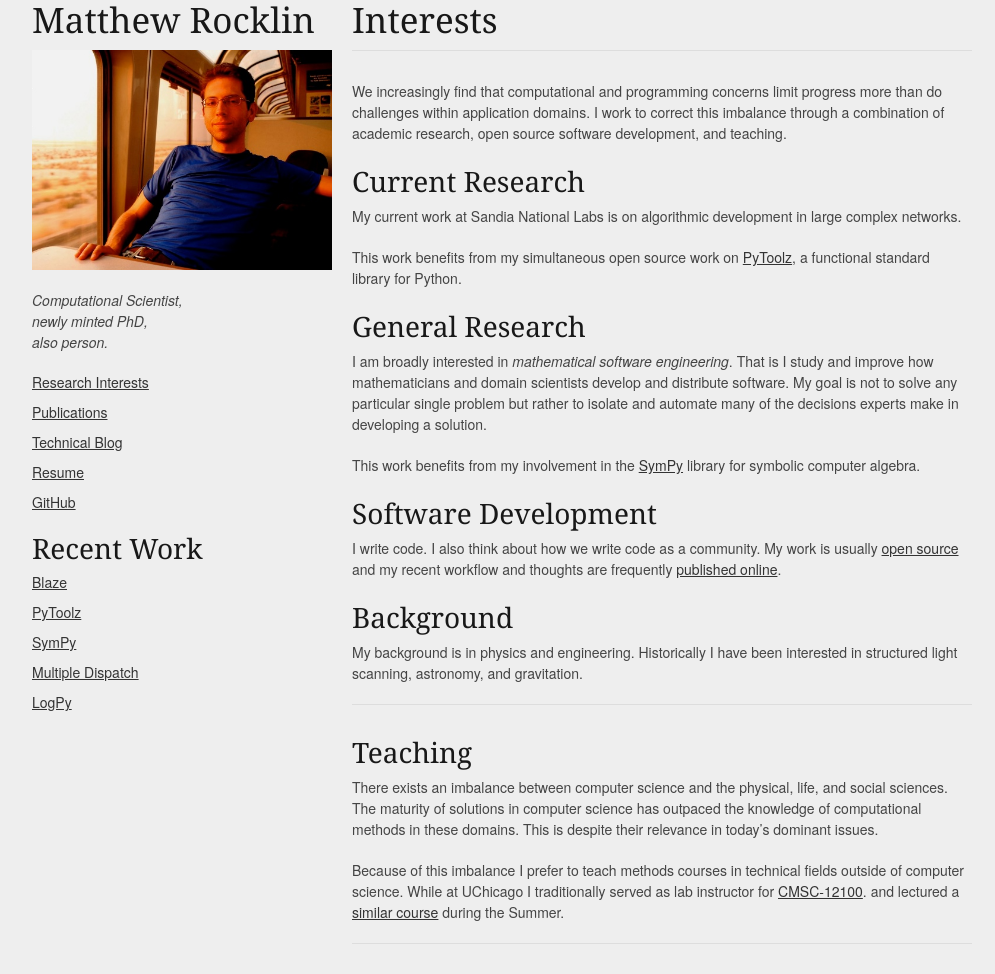
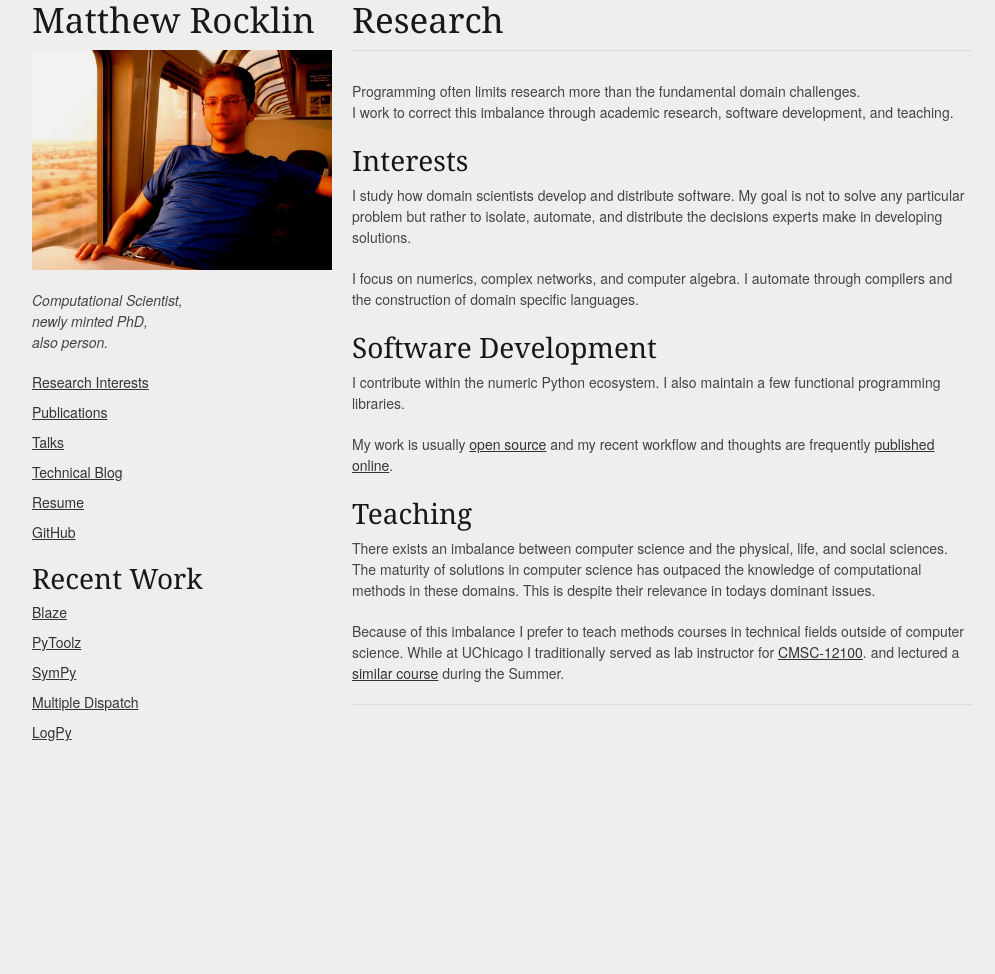
Before and after one commit to mrocklin/mrocklin.github.io, a Jekyll site: the page built from index.md, in a window 1280 px wide. Shown: the whole page, without its empty margins (138-1133 px from the left). Built offline with Jekyll 4.4.1, drawn with Linux system fonts in a browser that asks for light colours; Markdown is read by kramdown in place of the engine named in the settings; after the commit the page ends 900 px from its top, so only the background shows below that.

Commit message:
update content

```diff
--- a/_includes/leftbar.md
+++ b/_includes/leftbar.md
@@ -13,6 +13,7 @@ Matthew Rocklin
 
 *   [Research Interests](/)
 *   [Publications](/publications.html)
+*   [Talks](/talks.html)
 *   [Technical Blog](/blog/)
 *   [Resume](http://people.cs.uchicago.edu/~mrocklin/mrocklin-cv.pdf)
 *   [GitHub](http://github.com/mrocklin/)
--- a/index.md
+++ b/index.md
@@ -1,55 +1,39 @@
 ---
 layout: default
-title: Interests
+title: Research
 ---
 
-We increasingly find that computational and programming concerns limit progress
-more than do challenges within application domains.  I work to correct
-this imbalance through a combination of academic research, open source software
+Programming often limits research more than the fundamental domain
+challenges.<br>
+I work to correct this imbalance through academic research, software
 development, and teaching.
 
 
-### Current Research
+### Interests
 
-My current work at Sandia National Labs is on algorithmic development in large
-complex networks.
+I study how domain scientists develop and distribute software.  My goal is not
+to solve any particular problem but rather to isolate, automate, and distribute
+the decisions experts make in developing solutions.
 
-This work benefits from my simultaneous open source work on
-[PyToolz](http://toolz.readthedocs.org/), a functional standard library for Python.
-
-
-### General Research
-
-I am broadly interested in *mathematical software engineering*.  That is I
-study and improve how mathematicians and domain scientists develop and
-distribute software.  My goal is not to solve any particular single problem but
-rather to isolate and automate many of the decisions experts make in developing
-a solution.
-
-This work benefits from my involvement in the [SymPy](http://sympy.org/)
-library for symbolic computer algebra.
+I focus on numerics, complex networks, and computer algebra.  I automate
+through compilers and the construction of domain specific languages.
 
 
 ### Software Development
 
-I write code.  I also think about how we write code as a community.  My work is
-usually [open source](http://github.com/mrocklin) and my recent workflow and
-thoughts are frequently [published online](/blog/).
+I contribute within the numeric Python ecosystem. I also maintain a few
+functional programming libraries.
 
+My work is usually [open source](http://github.com/mrocklin) and my recent
+workflow and thoughts are frequently [published online](/blog/).
 
-### Background
-
-My background is in physics and engineering. Historically I have been
-interested in structured light scanning, astronomy, and gravitation.
-
-* * * * *
 
 ### Teaching
 
 There exists an imbalance between computer science and the physical,
 life, and social sciences. The maturity of solutions in computer science
 has outpaced the knowledge of computational methods in these domains.
-This is despite their relevance in today's dominant issues.
+This is despite their relevance in todays dominant issues.
 
 Because of this imbalance I prefer to teach methods courses in technical
 fields outside of computer science. While at UChicago I traditionally served as
```
Also changed, not shown: publications.md (+1 -13 lines), talks.md (added, +14 -0 lines).
